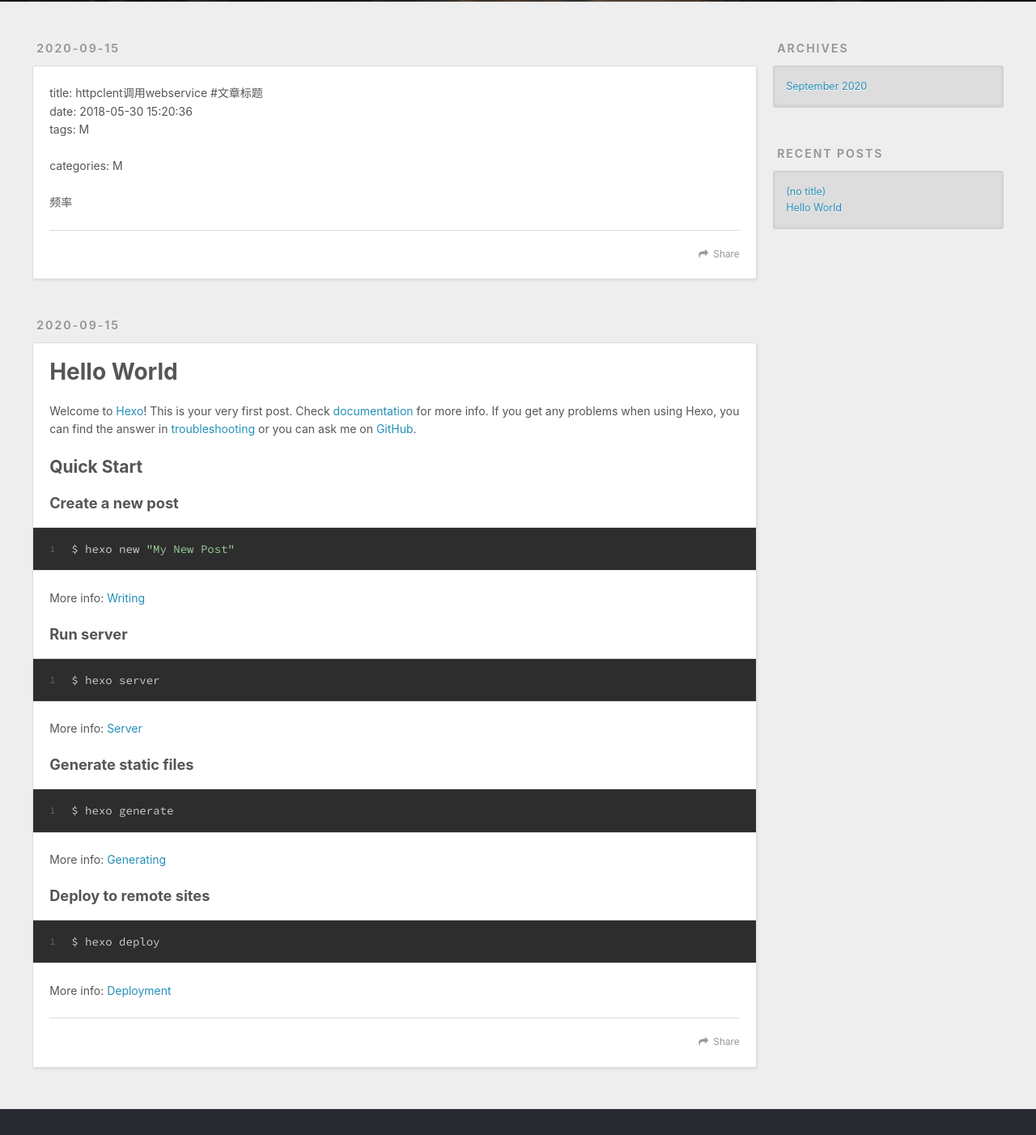
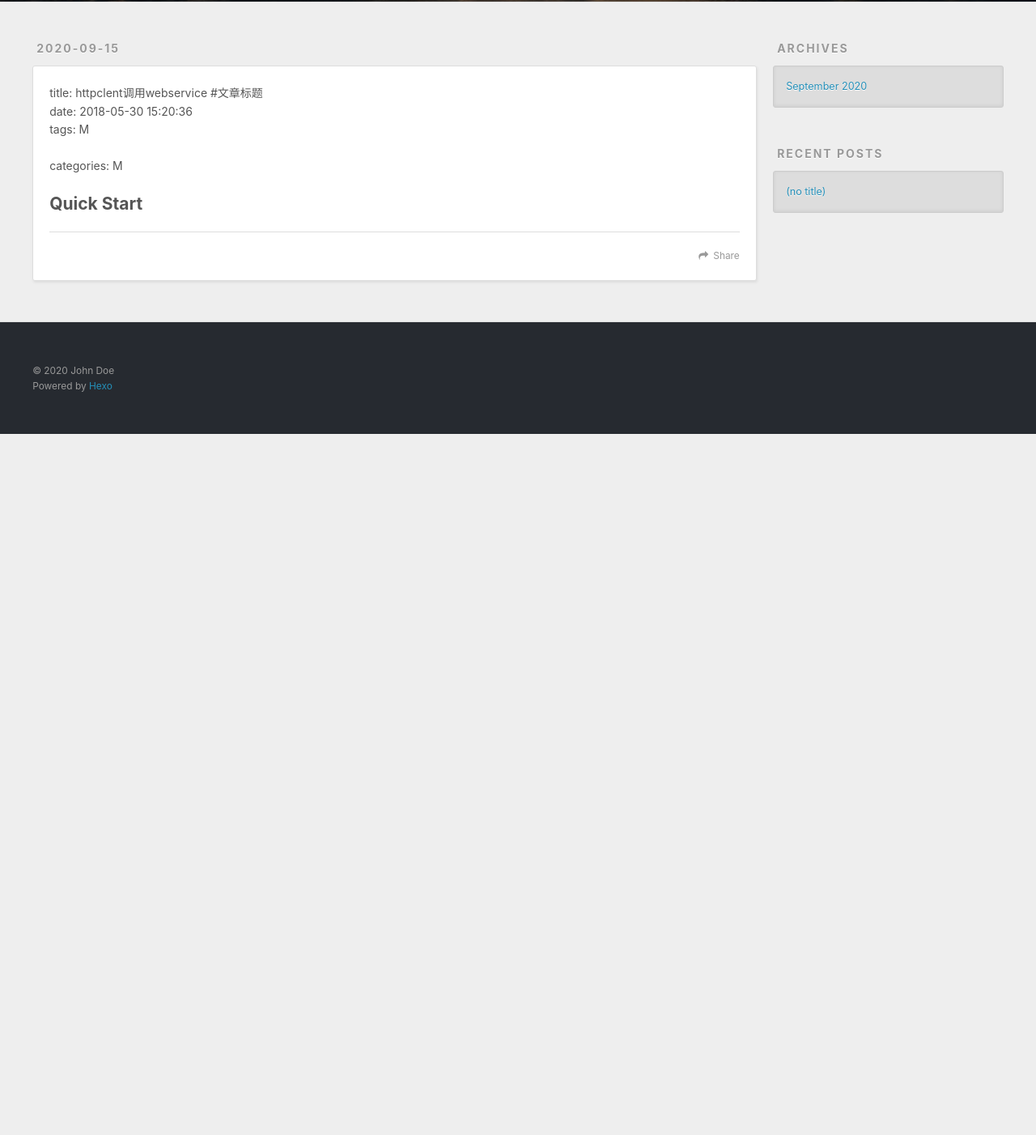
Before and after one commit to DavidWang673/DavidWang673.github.io, a plain HTML site: page index.html in a window 1280 px wide. Shown: the part 298-1700 px from the top of the page at 81% size. After the commit the page ends 834 px from the top, so only its background shows below. Drawn offline with nearby package versions, Linux system fonts and the light colour scheme.

Commit message:
Site updated: 2020-09-15 15:14:17

```diff
--- a/index.html
+++ b/index.html
@@ -78,61 +78,11 @@
 
         <p>title:  httpclent调用webservice   #文章标题<br>date:  2018-05-30 15:20:36<br>tags:  M</p>
 <p>categories:  M</p>
-<p>频率</p>
-
+<h2 id="Quick-Start"><a href="#Quick-Start" class="headerlink" title="Quick Start"></a>Quick Start</h2>
 
     </div>
     <footer class="article-footer">
-      <a data-url="http://example.com/2020/09/15/test/" data-id="ckf3mb1v80001q0vw4lw93yrk" class="article-share-link">Share</a>
-
-
-    </footer>
-  </div>
-
-</article>
-
-
-
-    <article id="post-hello-world" class="article article-type-post" itemscope itemprop="blogPost">
-  <div class="article-meta">
-    <a href="/2020/09/15/hello-world/" class="article-date">
-  <time datetime="2020-09-15T06:18:07.629Z" itemprop="datePublished">2020-09-15</time>
-</a>
-
-  </div>
-  <div class="article-inner">
-
-
-      <header class="article-header">
-
-
-    <h1 itemprop="name">
-      <a class="article-title" href="/2020/09/15/hello-world/">Hello World</a>
-    </h1>
-
-
-      </header>
-
-    <div class="article-entry" itemprop="articleBody">
-
-        <p>Welcome to <a target="_blank" rel="noopener" href="https://hexo.io/">Hexo</a>! This is your very first post. Check <a target="_blank" rel="noopener" href="https://hexo.io/docs/">documentation</a> for more info. If you get any problems when using Hexo, you can find the answer in <a target="_blank" rel="noopener" href="https://hexo.io/docs/troubleshooting.html">troubleshooting</a> or you can ask me on <a target="_blank" rel="noopener" href="https://github.com/hexojs/hexo/issues">GitHub</a>.</p>
-<h2 id="Quick-Start"><a href="#Quick-Start" class="headerlink" title="Quick Start"></a>Quick Start</h2><h3 id="Create-a-new-post"><a href="#Create-a-new-post" class="headerlink" title="Create a new post"></a>Create a new post</h3><figure class="highlight bash"><table><tr><td class="gutter"><pre><span class="line">1</span><br></pre></td><td class="code"><pre><span class="line">$ hexo new <span class="string">&quot;My New Post&quot;</span></span><br></pre></td></tr></table></figure>
-
-<p>More info: <a target="_blank" rel="noopener" href="https://hexo.io/docs/writing.html">Writing</a></p>
-<h3 id="Run-server"><a href="#Run-server" class="headerlink" title="Run server"></a>Run server</h3><figure class="highlight bash"><table><tr><td class="gutter"><pre><span class="line">1</span><br></pre></td><td class="code"><pre><span class="line">$ hexo server</span><br></pre></td></tr></table></figure>
-
-<p>More info: <a target="_blank" rel="noopener" href="https://hexo.io/docs/server.html">Server</a></p>
-<h3 id="Generate-static-files"><a href="#Generate-static-files" class="headerlink" title="Generate static files"></a>Generate static files</h3><figure class="highlight bash"><table><tr><td class="gutter"><pre><span class="line">1</span><br></pre></td><td class="code"><pre><span class="line">$ hexo generate</span><br></pre></td></tr></table></figure>
-
-<p>More info: <a target="_blank" rel="noopener" href="https://hexo.io/docs/generating.html">Generating</a></p>
-<h3 id="Deploy-to-remote-sites"><a href="#Deploy-to-remote-sites" class="headerlink" title="Deploy to remote sites"></a>Deploy to remote sites</h3><figure class="highlight bash"><table><tr><td class="gutter"><pre><span class="line">1</span><br></pre></td><td class="code"><pre><span class="line">$ hexo deploy</span><br></pre></td></tr></table></figure>
-
-<p>More info: <a target="_blank" rel="noopener" href="https://hexo.io/docs/one-command-deployment.html">Deployment</a></p>
-
-
-    </div>
-    <footer class="article-footer">
-      <a data-url="http://example.com/2020/09/15/hello-world/" data-id="ckf3mb1uo0000q0vwbaekbtb8" class="article-share-link">Share</a>
+      <a data-url="http://example.com/2020/09/15/test/" data-id="ckf3mel3x0001wsvwhrdr4bz1" class="article-share-link">Share</a>
 
 
     </footer>
@@ -174,10 +124,6 @@
 
           <li>
             <a href="/2020/09/15/test/">(no title)</a>
-          </li>
-
-          <li>
-            <a href="/2020/09/15/hello-world/">Hello World</a>
           </li>
 
       </ul>
```
Also changed, not shown: 2020/09/15/test/index.html (+5 -20 lines), archives/2020/09/index.html (+0 -23 lines), archives/2020/index.html (+0 -23 lines), archives/index.html (+0 -23 lines), hello-world.html (renamed from 2020/09/15/hello-world/index.html, +7 -25 lines).
